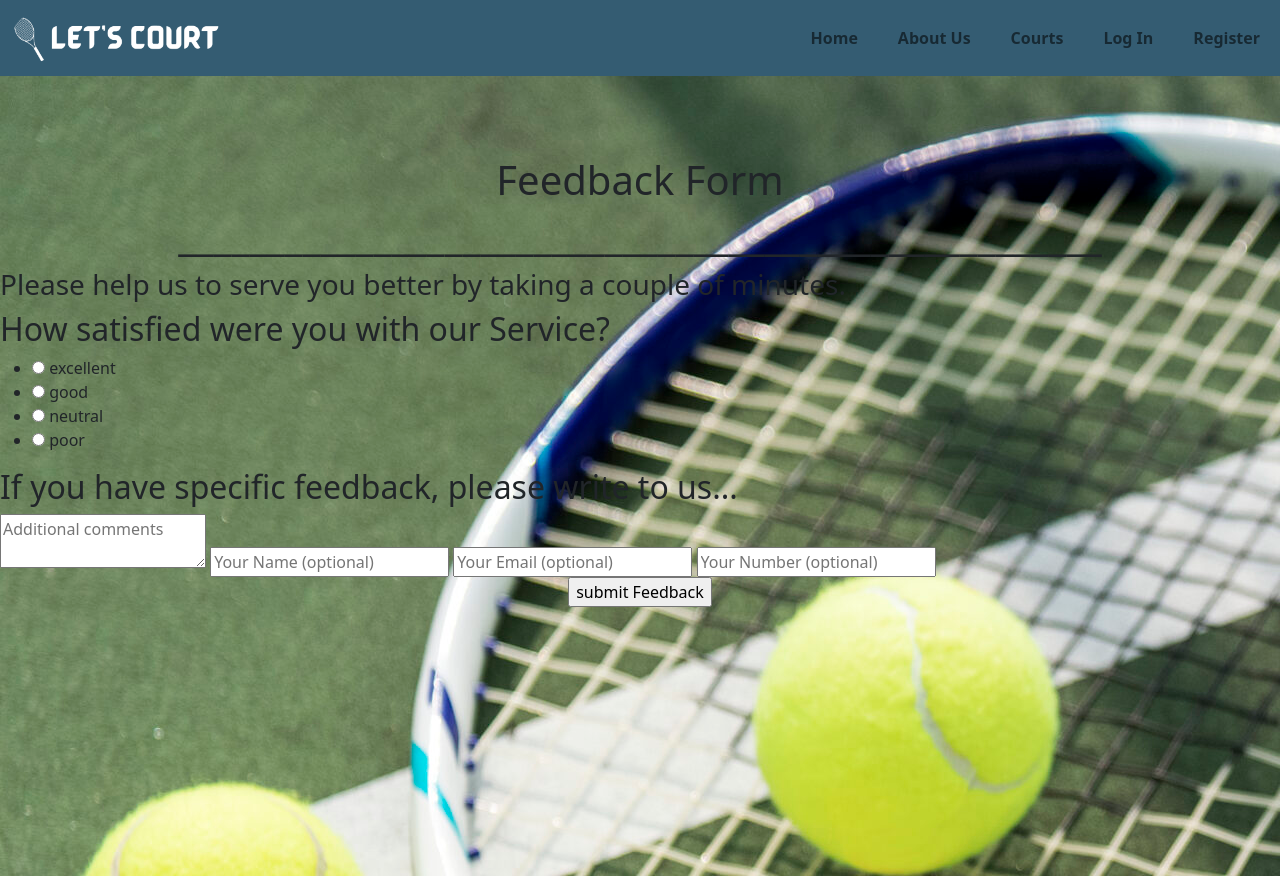
After one commit to zakwanhamid/lets-court, a CodeIgniter app: page /lets-court/index.php/feedback/index in a window 1280 px wide. The commit adds this page. Run offline with CodeIgniter, Linux system fonts and the light colour scheme.

Commit message:
feedback

```diff
--- a/application/controllers/Feedback.php
+++ b/application/controllers/Feedback.php
@@ -1,7 +1,7 @@
 <?php
 defined('BASEPATH') OR exit('No direct script access allowed');
 
-class Home extends CI_Controller
+class Feedback extends CI_Controller
 {
   public function index()
   {
--- /dev/null
+++ b/application/views/feedback.php
@@ -0,0 +1,34 @@
+<section id="feedback" >
+    <div class="w3layouts_main wrap">
+    <h1 class="agile_head text-center">Feedback Form</h1>
+    <h1 class="text-center">____________________________________________________</h1>
+	  <h3>Please help us to serve you better by taking a couple of minutes. </h3>
+	    <form action="feedback.php" method="post" class="agile_form">
+		  <h2>How satisfied were you with our Service?</h2>
+			 <ul class="agile_info_select">
+				 <li><input type="radio" name="view" value="excellent" id="excellent" required>
+				 	  <label for="excellent">excellent</label>
+				      <div class="check w3"></div>
+				 </li>
+				 <li><input type="radio" name="view" value="good" id="good">
+					  <label for="good"> good</label>
+				      <div class="check w3ls"></div>
+				 </li>
+				 <li><input type="radio" name="view" value="neutral" id="neutral">
+					 <label for="neutral">neutral</label>
+				     <div class="check wthree"></div>
+				 </li>
+				 <li><input type="radio" name="view" value="poor" id="poor">
+					  <label for="poor">poor</label>
+				      <div class="check w3_agileits"></div>
+				 </li>
+			 </ul>
+			<h2>If you have specific feedback, please write to us...</h2>
+			<textarea placeholder="Additional comments" class="w3l_summary" name="comments" required=""></textarea>
+			<input type="text" placeholder="Your Name (optional)" name="name"  />
+			<input type="email" placeholder="Your Email (optional)" name="email"/>
+			<input type="text" placeholder="Your Number (optional)" name="num"  /><br>
+			<center><input type="submit" value="submit Feedback" class="agileinfo" /></center>
+	  </form>
+	</div>
+</section>
--- a/application/views/templates/header.php
+++ b/application/views/templates/header.php
@@ -15,7 +15,7 @@
   <style>
     section{
       min-height: 100vh;
-      padding: 150px 0;
+      padding: 80px 0;
     }
 
     #intro{
@@ -38,6 +38,10 @@
 
     #register{
       background: #345c72;
+    }
+
+    #feedback{
+      background-image: url(assets/courts6.jpg);
     }
 
     .row{
```
Also changed, not shown: assets/badminton1.jpg (added), assets/badminton2.jpg (added), assets/court1.jpg (added), assets/courts3.jpg (added), assets/courts4.jpg (added), assets/courts5.jpg (added), assets/courts6.jpg (added), assets/feedback.png (added), assets/tennis.png (added).
